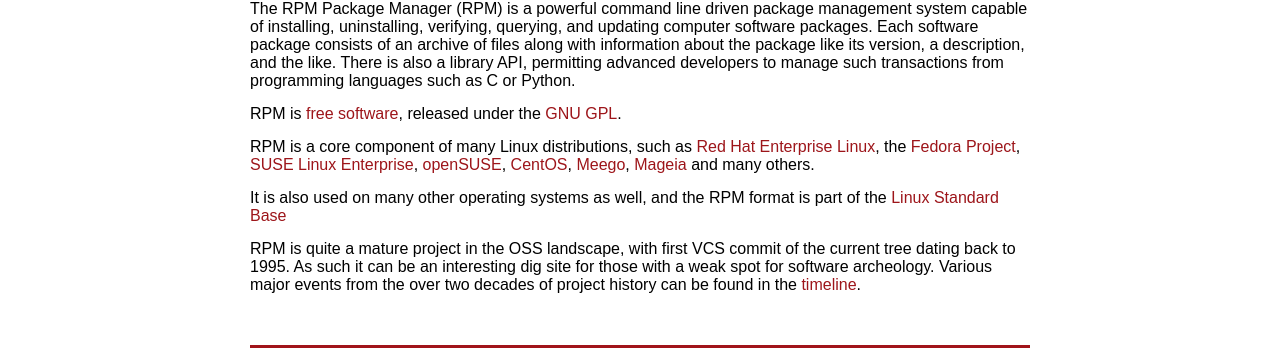
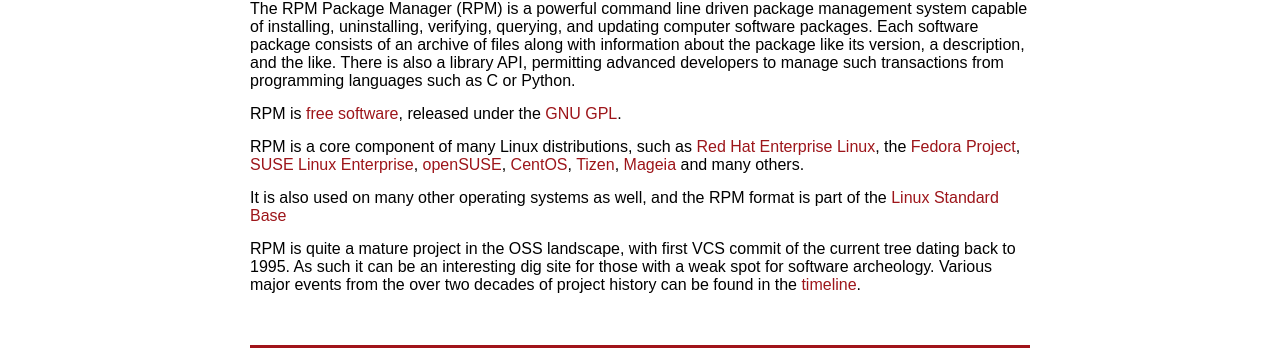
Before and after one commit to rpm-software-management/rpm-web, a Jekyll site: the page built from about.md, in a window 1280 px wide. Shown: the part 292-640 px from the top of the page. Built offline with Jekyll 4.4.1, drawn with Linux system fonts in a browser that asks for light colours.

Commit message:
Meego is no more, Tizen took it's place

```diff
--- a/about.md
+++ b/about.md
@@ -9,7 +9,7 @@ The RPM Package Manager (RPM) is a powerful command line driven package manageme
 
 RPM is [free software](http://www.gnu.org/philosophy/free-sw.html), released under the [GNU GPL](http://www.fsf.org/licensing/licenses/gpl.html).
 
-RPM is a core component of many Linux distributions, such as [Red Hat Enterprise Linux](http://www.redhat.com/rhel/), the [Fedora Project](http://fedoraproject.org/), [SUSE Linux Enterprise](http://www.novell.com/linux/), [openSUSE](http://opensuse.org/), [CentOS](http://centos.org/), [Meego](http://meego.com/), [Mageia](http://mageia.org/) and many others.
+RPM is a core component of many Linux distributions, such as [Red Hat Enterprise Linux](http://www.redhat.com/rhel/), the [Fedora Project](http://fedoraproject.org/), [SUSE Linux Enterprise](http://www.novell.com/linux/), [openSUSE](http://opensuse.org/), [CentOS](http://centos.org/), [Tizen](http://www.tizen.org/), [Mageia](http://mageia.org/) and many others.
 
 It is also used on many other operating systems as well, and the RPM format is part of the [Linux Standard Base](http://www.linuxfoundation.org/en/Specifications)
 
```
